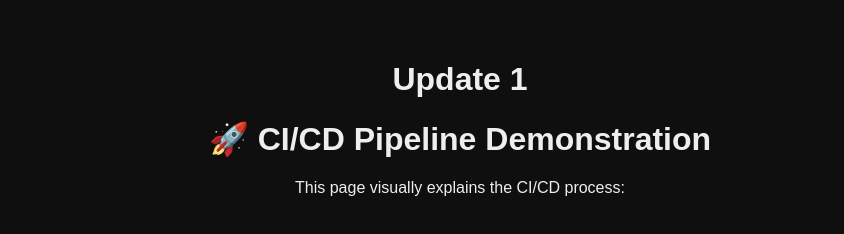
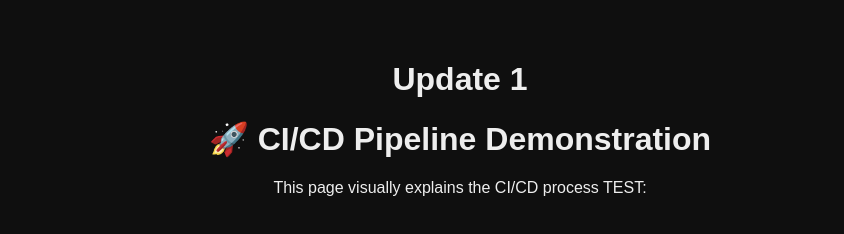
Before and after one commit to Software-Engineering-DevOps/CICD-Demo, a website: page public/index.html in a window 1280 px wide. Shown: the top 234 px of the page, without its empty margins (180-1024 px from the left). Drawn offline with Linux system fonts and the light colour scheme.

Commit message:
Working with QA TESTING

```diff
--- a/public/index.html
+++ b/public/index.html
@@ -10,7 +10,7 @@
     <div class="container">
         <h1>Update 1</h1>
         <h1>🚀 CI/CD Pipeline Demonstration</h1>
-        <p>This page visually explains the CI/CD process:</p>
+        <p>This page visually explains the CI/CD process TEST:</p>
 
         <div class="pipeline">
             <div class="step github">
```
